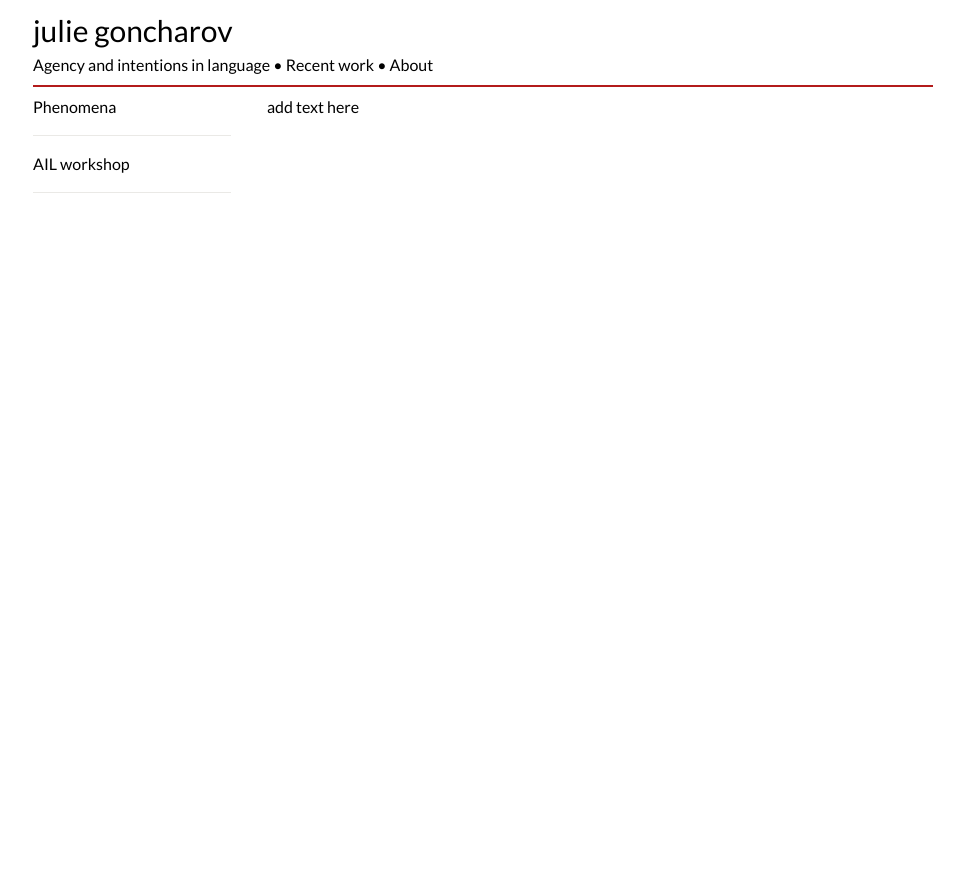
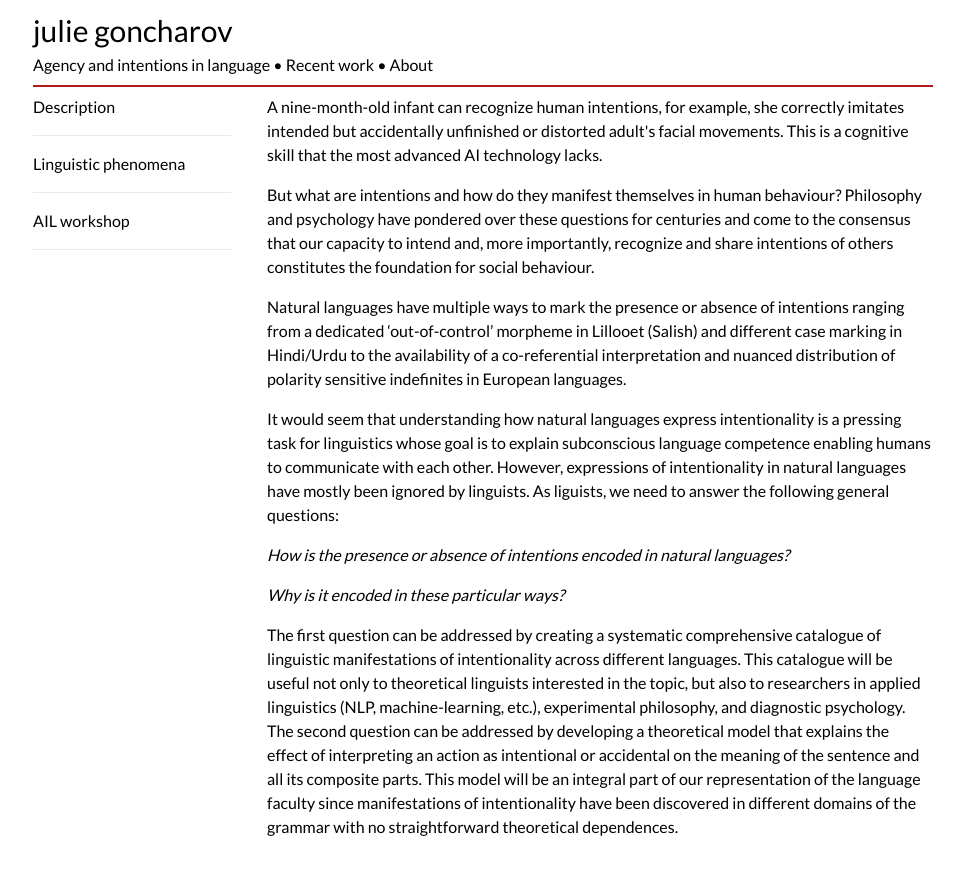
Before and after one commit to jugonch/jugonch.github.io, a plain HTML site: page index.html in a window 1280 px wide. Shown: the whole page, without its empty margins (157-1119 px from the left). Before the commit the page ends 800 px from the top, so only its background shows below. Drawn offline with Linux system fonts and the light colour scheme.

Commit message:
add text

```diff
--- a/index.html
+++ b/index.html
@@ -32,7 +32,10 @@
         <div id="nav" class="three columns">
           <ul>
             <li>
-              <a href="index.html">Phenomena</a>
+              <a href="index.html">Description</a>
+	    </li>
+            <li>
+              <a href="index.html">Linguistic phenomena</a>
             </li>
             <li>
 	      <a href="index.html">AIL workshop</a>
@@ -40,7 +43,20 @@
           </ul>
         </div>
         <div id="content" class="nine columns" style="text-align: left;">
-            <p> add text here</p>
+          <p> A nine-month-old infant can recognize human intentions, for example, she correctly imitates intended but accidentally unfinished or distorted adult's facial movements. This is a cognitive skill that the most advanced AI technology lacks.
+          </p>
+          <p>But what are intentions and how do they manifest themselves in human behaviour? Philosophy and psychology have pondered over these questions for centuries and come to the consensus that our capacity to intend and, more importantly, recognize and share intentions of others constitutes the foundation for social behaviour.
+          </p>
+          <p>Natural languages have multiple ways to mark the presence or absence of intentions ranging from a dedicated ‘out-of-control’ morpheme in Lillooet (Salish) and different case marking in Hindi/Urdu to the availability of a co-referential interpretation and nuanced distribution of polarity sensitive indefinites in European languages.
+          </p>
+          <p>It would seem that understanding how natural languages express intentionality is a pressing task for linguistics whose goal is to explain subconscious language competence enabling humans to communicate with each other. However, expressions of intentionality in natural languages have mostly been ignored by linguists. As liguists, we need to answer the following general questions:
+          </p>
+          <p><i>How is the presence or absence of intentions encoded in natural languages?
+          </i></p>
+          <p><i>Why is it encoded in these particular ways?
+          </i></p>
+          <p>The first question can be addressed by creating a systematic comprehensive catalogue of linguistic manifestations of intentionality across different languages. This catalogue will be useful not only to theoretical linguists interested in the topic, but also to researchers in applied linguistics (NLP, machine-learning, etc.), experimental philosophy, and diagnostic psychology. The second question can be addressed by developing a theoretical model that explains the effect of interpreting an action as intentional or accidental on the meaning of the sentence and all its composite parts. This model will be an integral part of our representation of the language faculty since manifestations of intentionality have been discovered in different domains of the grammar with no straightforward theoretical dependences.
+          </p>
         </div>
       </div>
     </div>
```
Also changed, not shown: 2 other files.
